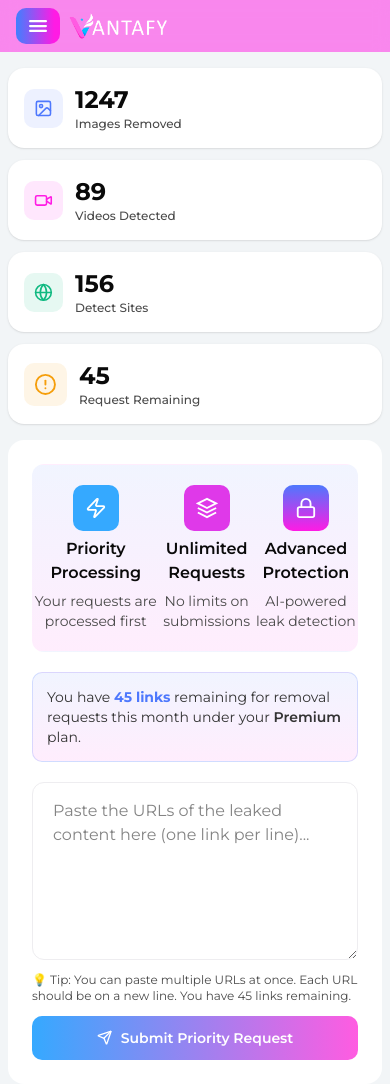
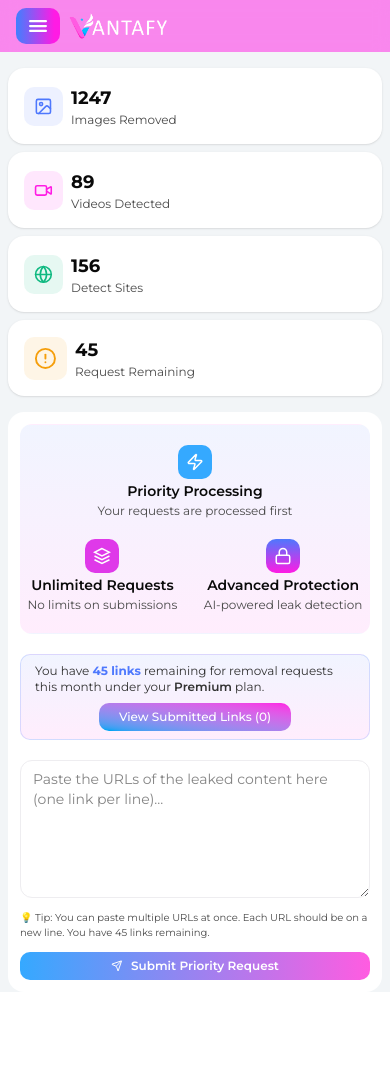
Before and after one commit to raazr62/Vantafy_frontend, a React (Vite) app: page /dashboard/request-removal in a window 390 px wide. After the commit the page ends 992 px from the top, so only its background shows below. Built offline with nearby package versions, Linux system fonts and the light colour scheme.

Commit message:
feat: RequestRemoval responsive completed

```diff
--- a/src/components/DashboardComponent/RequestRemovalForm.jsx
+++ b/src/components/DashboardComponent/RequestRemovalForm.jsx
@@ -47,20 +47,24 @@ const RequestRemovalForm = ({ setLinksData, linksData }) => {
   };
 
   return (
-    <div className="bg-white p-6 rounded-2xl min-h-0 grow flex flex-col gap-5">
+    <div className="bg-white p-3 sm:p-6 rounded-2xl min-h-0 grow flex flex-col gap-5">
       {/* Info And Feature */}
       <div
         className="border-[0.952px] border-[rgba(0,0,0,0)]
-        bg-[linear-gradient(180deg,rgba(78,120,253,0.08)_0%,rgba(255,27,228,0.08)_100%)] flex items-center justify-evenly py-5 rounded-[12px]"
+        bg-[linear-gradient(180deg,rgba(78,120,253,0.08)_0%,rgba(255,27,228,0.08)_100%)] flex flex-wrap items-center justify-evenly py-5 rounded-[12px] gap-5"
       >
         {requestRemovalInfoMockData.map((data, index) => (
           <div
             key={index}
-            className="flex flex-col gap-1.5 items-center text-center"
+            className="flex flex-col gap-0.5 sm:gap-1.5 items-center text-center"
           >
-            <div className={`p-3 rounded-[10px] ${data.bg}`}>{data.icon}</div>
-            <p className="font-semibold">{data.title}</p>
-            <p className="text-sm text-[#4A4A4A]">{data.description}</p>
+            <div className={`p-2 sm:p-3 rounded-[10px] ${data.bg}`}>
+              {data.icon}
+            </div>
+            <p className="text-sm sm:text-base font-semibold">{data.title}</p>
+            <p className="text-xs sm:text-sm text-[#4A4A4A]">
+              {data.description}
+            </p>
           </div>
         ))}
       </div>
@@ -69,17 +73,17 @@ const RequestRemovalForm = ({ setLinksData, linksData }) => {
 
       <Dialog>
         {/* Remaining Request */}
-        <div className="bg-[linear-gradient(180deg,rgba(78,120,253,0.08)_0%,rgba(255,27,228,0.08)_100%)] border-[0.952px] border-[#4E78FD33] py-3.5 px-3.5 rounded-[10px] text-sm text-[#333333] flex items-center gap-5">
+        <div className="bg-[linear-gradient(180deg,rgba(78,120,253,0.08)_0%,rgba(255,27,228,0.08)_100%)] border-[0.952px] border-[#4E78FD33] py-2 sm:py-3.5 px-3.5 rounded-[10px] text-xs sm:text-sm text-[#333333] flex flex-col md:flex-row items-center gap-2 md:gap-5">
           <p>
             You have <span className="text-[#4E78FD] font-bold">45 links</span>{" "}
             remaining for removal requests this month under your{" "}
             <span className="font-semibold">Premium</span> plan.{" "}
           </p>
-          {linksData.length > 0 && (
+          {!linksData.length > 0 && (
             <DialogTrigger asChild>
               <button
                 type="button"
-                className="bg-linear-to-bl from-primary to-sky-500 border-[#4E78FD33] py-1.5 rounded-[10px] text-white font-medium px-5 hover:underline cursor-pointer"
+                className="bg-linear-to-bl from-primary to-sky-500 border-[#4E78FD33] py-1.5 text-xs sm:text-sm rounded-[10px] text-white font-medium px-5 hover:underline cursor-pointer"
               >
                 View Submitted Links ({linksData.length})
               </button>
@@ -108,16 +112,16 @@ const RequestRemovalForm = ({ setLinksData, linksData }) => {
           rows={6}
           value={urlsText}
           onChange={(e) => setUrlsText(e.target.value)}
-          className="w-full border border-[#EEEDF0] rounded-[12px] focus:border-primary outline-0 px-5 py-4 grow min-h-0"
+          className="w-full border border-[#EEEDF0] rounded-[12px] focus:border-primary outline-0 px-3 sm:px-5 py-2 sm:py-4 grow min-h-0 text-sm sm:text-base"
           placeholder="Paste the URLs of the leaked content here (one link per line)..."
         ></textarea>
-        <p className="text-xs text-[#4A4A4A] my-3">
+        <p className="text-[10px] sm:text-xs text-[#4A4A4A] my-3">
           💡 Tip: You can paste multiple URLs at once. Each URL should be on a
           new line. You have 45 links remaining.
         </p>
         <button
           type="submit"
-          className="w-full rounded-[10px] py-3 bg-[linear-gradient(90deg,#35A9FF_0%,#FF5CE1_100.02%)] text-white font-semibold text-sm flex items-center justify-center gap-2 cursor-pointer"
+          className="w-full rounded-[10px] py-1.5 sm:py-3 bg-[linear-gradient(90deg,#35A9FF_0%,#FF5CE1_100.02%)] text-white font-semibold text-xs sm:text-sm flex items-center justify-center gap-2 cursor-pointer"
         >
           <SendIconSVG /> Submit Priority Request
         </button>
--- a/src/components/DashboardComponent/RequestRemovalStats.jsx
+++ b/src/components/DashboardComponent/RequestRemovalStats.jsx
@@ -3,13 +3,15 @@ import React from "react";
 
 const RequestRemovalStats = () => {
   return (
-    <div className="grid grid-cols-1 sm:grid-cols-2 lg:grid-cols-4 gap-3">
+    <div className="grid grid-cols-1 sm:grid-cols-2 lg:grid-cols-4 gap-2 sm:gap-3">
       {requestRemovalStatsMockData.map((data) => (
-        <div className="flex items-center gap-3 bg-white rounded-2xl p-4 w-full shadow-[0_0.785px_2.355px_0_rgba(0,0,0,0.10),0_0.785px_1.57px_-0.785px_rgba(0,0,0,0.10)]">
+        <div className="flex items-center gap-2 sm:gap-3 bg-white rounded-2xl p-4 w-full shadow-[0_0.785px_2.355px_0_rgba(0,0,0,0.10),0_0.785px_1.57px_-0.785px_rgba(0,0,0,0.10)]">
           <div className={`p-2.5 rounded-[10px] ${data.bg}`}>{data.icon}</div>
           <div>
-            <p className="text-2xl font-bold">{data.count}</p>
-            <p className="text-[#4A4A4A] text-xs font-medium">
+            <p className="text-lg sm:text-xl lg:text-2xl font-bold">
+              {data.count}
+            </p>
+            <p className="text-[#4A4A4A] text-xs sm:font-medium">
               {data.description}
             </p>
           </div>
--- a/src/components/SVG/DashboardLayoutSVG.jsx
+++ b/src/components/SVG/DashboardLayoutSVG.jsx
@@ -684,7 +684,7 @@ export const ThunderIconSVG = ({ className }) => {
   return (
     <svg
       xmlns="http://www.w3.org/2000/svg"
-      className={cn("w-5.5 h-5.5 text-white", className)}
+      className={cn("w-4.5 h-4.5 sm:w-5.5 sm:h-5.5 text-white", className)}
       viewBox="0 0 22 22"
       fill="none"
     >
@@ -703,7 +703,7 @@ export const StackIconSVG = ({ className }) => {
   return (
     <svg
       xmlns="http://www.w3.org/2000/svg"
-      className={cn("w-5.5 h-5.5 text-white", className)}
+      className={cn("w-4.5 h-4.5 sm:w-5.5 sm:h-5.5 text-white", className)}
       viewBox="0 0 22 22"
       fill="none"
     >
@@ -737,7 +737,7 @@ export const LockIconSVG = ({ className }) => {
   return (
     <svg
       xmlns="http://www.w3.org/2000/svg"
-      className={cn("w-5.5 h-5.5 text-white", className)}
+      className={cn("w-4.5 h-4.5 sm:w-5.5 sm:h-5.5 text-white", className)}
       viewBox="0 0 22 22"
       fill="none"
     >
@@ -759,7 +759,7 @@ export const SendIconSVG = ({ className }) => {
   return (
     <svg
       xmlns="http://www.w3.org/2000/svg"
-      className={cn("w-4 h-4", className)}
+      className={cn("w-3 h-3 sm:w-4 sm:h-4", className)}
       viewBox="0 0 16 16"
       fill="none"
     >
```
